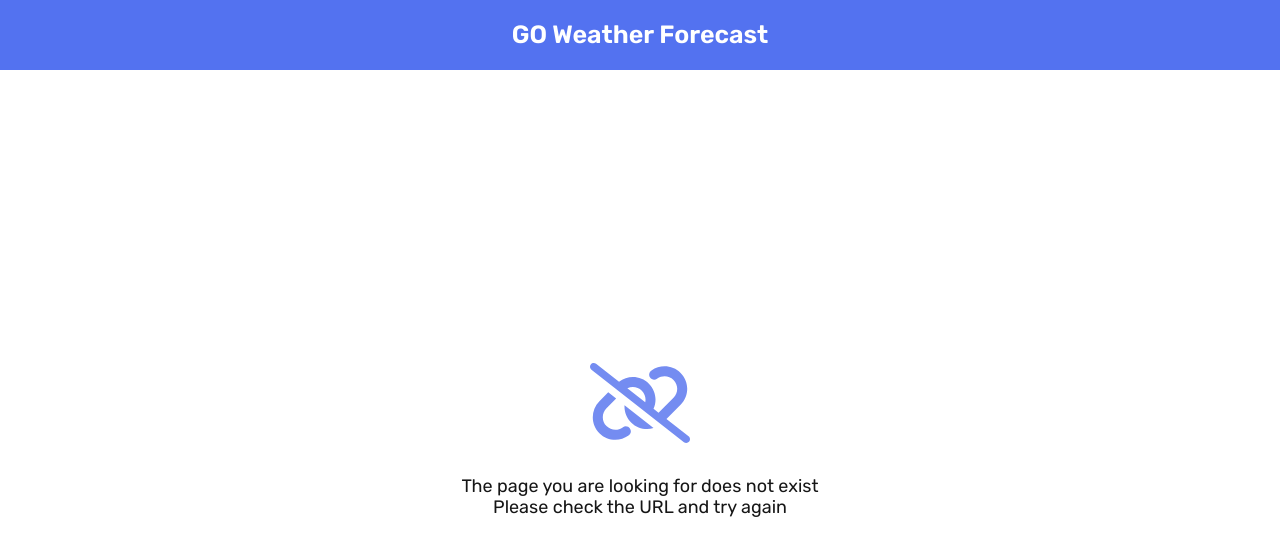
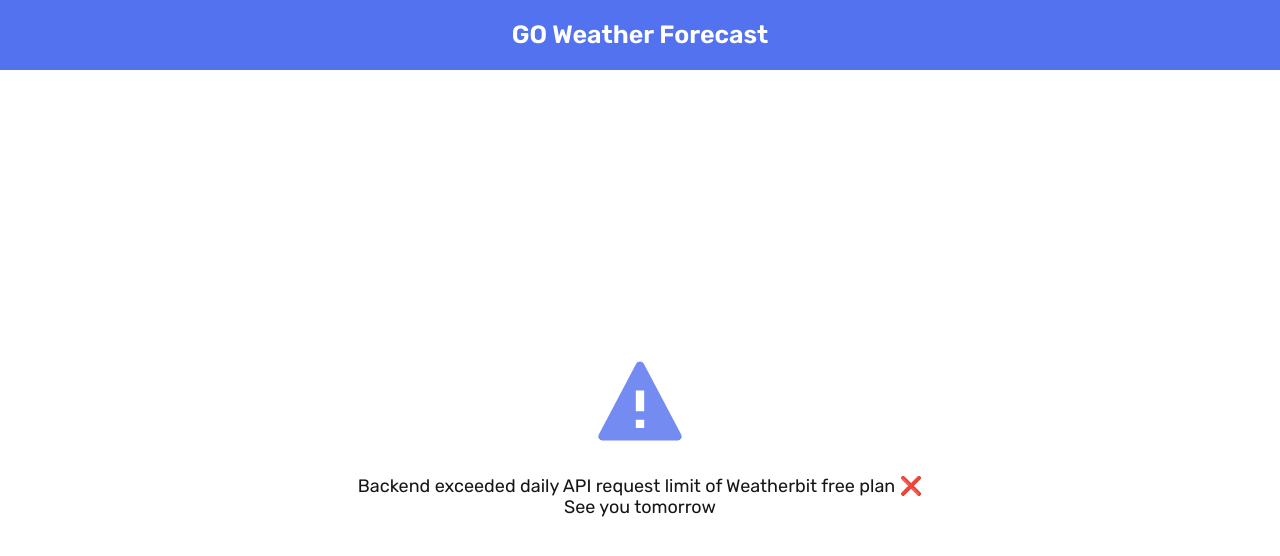
Before and after one commit to thuanphat611/GO_Weather-Forecast, a React (Create React App) app in the folder frontend/: page /limit in a window 1280 px wide. Shown: the top 556 px of the page. Built offline with nearby package versions, Linux system fonts and the light colour scheme; no server answers.

Commit message:
add limit page

```diff
--- a/frontend/src/App.js
+++ b/frontend/src/App.js
@@ -5,6 +5,7 @@ import 'react-toastify/dist/ReactToastify.css';
 import MainPage from "./pages/MainPage/MainPage";
 import VerifyPage from './pages/VerifyPage/VerifyPage';
 import ErrorPage from './pages/ErrorPage/ErrorPage';
+import LimitPage from './pages/LimitPage/LimitPage';
 
 function App() {
   return (
@@ -29,6 +30,7 @@ function App() {
           <Routes>
             <Route path="/" element={<MainPage />} />
             <Route path="/verify/:type/:token" element={<VerifyPage />} />
+            <Route path="/limit" element={<LimitPage />} />
             <Route path="*" element={<ErrorPage />} />
           </Routes>
         </Router>
--- /dev/null
+++ b/frontend/src/pages/LimitPage/LimitPage.js
@@ -0,0 +1,26 @@
+import classNames from "classnames/bind";
+import styles from './LimitPage.module.scss';
+import { BiSolidError } from "react-icons/bi";
+
+const cx = classNames.bind(styles);
+
+function LimitPage() {
+  console.log('I\'m poor sorry')
+  return (
+    <div className={cx('content')}>
+      <div className={cx('header')}>
+        <h2 className={cx('header-text')}>GO Weather Forecast</h2>
+      </div>
+
+      <div className={cx('body')}>
+        <div className={cx('icon')}>
+          <BiSolidError />
+        </div>
+
+        <h4 className={cx('text')}>Backend exceeded daily API request limit of Weatherbit free plan ❌ <br/>See you tomorrow</h4>
+      </div>
+    </div>
+  );
+}
+
+export default LimitPage;
--- /dev/null
+++ b/frontend/src/pages/LimitPage/LimitPage.module.scss
@@ -0,0 +1,41 @@
+.content {
+  height: 100vh;
+  display: flex;
+  flex-direction: column;
+  background-color: var(--white-color);
+  position: relative;
+}
+
+.header {
+  height: 70px;
+  display: flex;
+  align-items: center;
+  justify-content: center;
+  background-color: var(--primary-color);
+
+  &-text {
+    font-size: 2.5rem;
+    font-weight: 600;
+    color: var(--white-color);
+  }
+}
+
+.body {
+  flex: 1;
+  display: flex;
+  flex-direction: column;
+  align-items: center;
+  justify-content: center;
+}
+
+.text {
+  text-align: center;
+  color: var(--black-color);
+  font-size: 1.8rem;
+  font-weight: 400;
+}
+
+.icon {
+  color: var(--light-primary-color);
+  font-size: 10rem;
+}
--- a/frontend/src/pages/MainPage/MainPage.js
+++ b/frontend/src/pages/MainPage/MainPage.js
@@ -4,6 +4,7 @@ import { FaHistory } from "react-icons/fa";
 import { IoClose } from "react-icons/io5";
 import { useState, useEffect } from 'react';
 import { toast } from 'react-toastify';
+import { useNavigate } from 'react-router-dom';
 import styles from './MainPage.module.scss';
 
 import LoadingAnimation from '../../components/LoadingAnimation/LoadingAnimation';
@@ -15,6 +16,8 @@ import { addSearchToHistory, getSearchHistory } from '../../untils/localStorage'
 const cx = classNames.bind(styles);
 
 function MainPage() {
+  const navigate = useNavigate();
+
   const [data, setData] = useState(undefined);
   const [location, setLocation] = useState('');
   const [isLoading, setIsLoading] = useState(true); // Set isLoading to true while fetching data from the server to show the loading animation
@@ -38,12 +41,12 @@ function MainPage() {
         }
 
       } catch (err) {
-
+        navigate('/limit');
       }
       setIsLoading(false);
     }
     getData();
-  }, []);
+  }, [navigate]);
 
   //Handle searching weather information of a location
   const handleSearch =  async () => {
```
